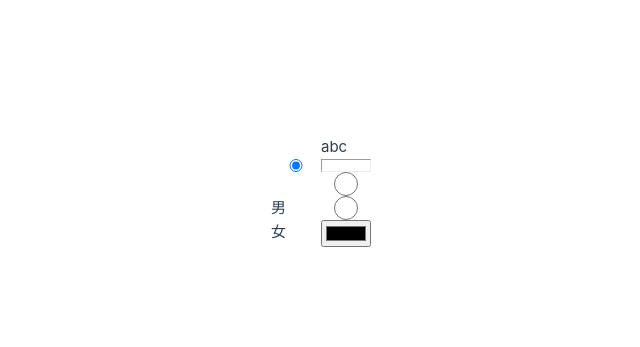
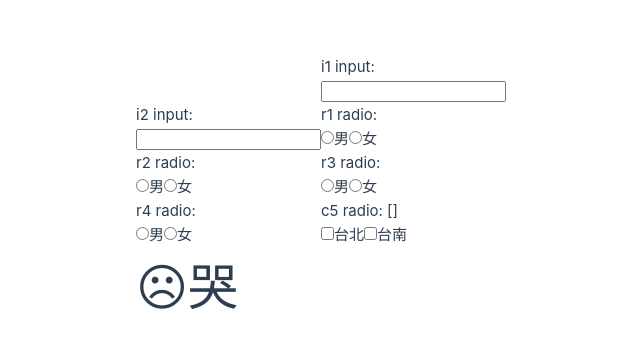
Before and after one commit to airmanxtw/TestVue20250102, a Vue app: page /home11 in a window 1280 px wide. Shown: the part 209-556 px from the top of the page, without its empty margins (319-959 px from the left). Built offline with nearby package versions, Linux system fonts and the light colour scheme.

Commit message:
重構 Home11View 組件，新增多個單選按鈕和文本輸入功能，優化資料綁定與事件處理

```diff
--- a/src/views/Home11View.vue
+++ b/src/views/Home11View.vue
@@ -1,29 +1,51 @@
 <template>
-  {{ r1 }}<br />
-  <input ref="i1" type="radio" @change="radioChange" value="abc" :checked="r1Checked" />
-  <!-- <input type="radio"  value="abc" v-model="r1" /> -->
+  <div>
+    i1 input: {{ i1Value }}<br />
+    <input id="i1" type="text" v-bind:value="i1Value" v-on:change="i1Input">
+  </div>
+  <div>
+    i2 input: {{ i2Value }}<br />
+    <input id="i2" type="text" v-model.lazy="i2Value">
+  </div>
+  <div>
+    r1 radio: {{ r1Value }}<br />
+    <template v-for="item in r1Data" :key="item">
+      <input type="radio" :value="item" :checked="r1Checked(item)" @input="r1Input">{{ item }}
+    </template>
+  </div>
 
-  <hr />
-  {{ selectR1 }}<br />
-  <template v-for="(item, index) in dataR1" :key="index">
-    <input type="radio" :value="item" @input="r1Change(item)" :checked="checkedR1(item)" />
-    {{ item.value }}<br />
-  </template>
+  <div>
+    r2 radio: {{ r2Value }}<br />
+    <template v-for="item in r2Data" :key="item">
+      <input type="radio" :value="item" v-model="r2Value">{{ item }}
+    </template>
+  </div>
 
-  <input type="color" @change="b1Input">
+  <div>
+    r3 radio: {{ r3Value }}<br />
+    <template v-for="item in r3Data" :key="item.key">
+      <input type="radio" :value="item" :checked="r3Checked(item)" @input="r3Input">{{ item.value }}
+    </template>
+  </div>
 
+  <div>
+    r4 radio: {{ r4Value }}<br />
+    <template v-for="item in r4Data" :key="item.key">
+      <input type="radio" :value="item" v-model="r4Value">{{ item.value }}
+    </template>
+  </div>
 
-  <!-- <template v-for="(item, index) in dataC1" :key="index">
-    <input type="checkbox" :value="item" @change="c1Change" :checked="checkedC1(item)">
-    {{ item }}-{{ checkedC1(item) }}<br />
-    <br />
-  </template> -->
+  <div>
+    c5 radio: {{ c5Value }}<br />
+    <template v-for="item in c5Data" :key="item.key">
+      <input type="checkbox" :value="item" v-model="c5Value">{{ item.value }}
+    </template>
+  </div>
 
-  <!-- <template v-for="(item, index) in dataC1" :key="index">
-    <input type="checkbox" :value="item" v-model="selectC1" />
-    {{ item }}<br />
-    <br />
-  </template> -->
+  <div style="font-size: 50px;">
+    ☹哭
+  </div>
+
 
 
 
@@ -31,42 +53,43 @@
 
 </template>
 <script setup lang="ts">
-import { ref, computed } from 'vue';
-const i1 = ref<null | HTMLInputElement>(null);
-const r1 = ref("abc");
-const r1Value = ref("abc");
-const r1Checked = computed(() => r1?.value === r1Value.value);
+import { ref } from 'vue';
 
-const dataC1 = ref<string[]>(["種花", "種樹", "種草"]);
-const selectC1 = ref<string[]>([]);
-
-const checkedC1 = (v: string) => selectC1.value.includes(v);
-
-const c1Change = (e: Event) => {
-  const target = e.target as HTMLInputElement;
-  if (target.checked) {
-    selectC1.value = [...selectC1.value, target.value];
-  } else {
-    selectC1.value = selectC1.value.filter((v) => v !== target.value);
-  }
-};
-
-const dataR1 = ref<KeyValue[]>([{ key: "M", value: "男" }, { key: "F", value: "女" }]);
-const selectR1 = ref<KeyValue | null>(null);
-const checkedR1 = (v: KeyValue) => selectR1.value === v;
-const r1Change = (v: KeyValue) => {
-  selectR1.value = v;
-};
-
-
-const radioChange = (e: Event) => {
-  r1.value = (e.target as HTMLInputElement).value;
+const i1Value = ref<string>("");
+const i1Input = (e: Event) => {
+  i1Value.value = (e.target as HTMLInputElement).value;
 }
 
-const b1Input = (e: Event) => {
-  debugger;
-  console.log(e);
+const i2Value = ref<string>("");
+
+const r1Data = ref<string[]>(["男", "女"]);
+const r1Value = ref<string>("");
+const r1Checked = (v: string) => {
+  return r1Value.value == v;
 }
+const r1Input = (e: Event) => {
+  r1Value.value = (e.target as HTMLInputElement).value;
+}
+
+const r2Data = ref<string[]>(["男", "女"]);
+const r2Value = ref<string>("");
+
+const r3Data = ref<KeyValue[]>([{ key: "M", value: "男" }, { key: "F", value: "女" }]);
+const r3Value = ref<KeyValue | null>(null);
+const r3Input = (e: Event) => {
+  r3Value.value = (e.target as HTMLInputElement).value as unknown as KeyValue;
+}
+
+const r3Checked = (v: KeyValue) => {
+  return r3Value.value?.key === v.key;
+}
+
+const r4Data = ref<KeyValue[]>([{ key: "M", value: "男" }, { key: "F", value: "女" }]);
+const r4Value = ref<KeyValue | null>(null);
+
+const c5Data = ref<KeyValue[]>([{ key: "TP", value: "台北" }, { key: "TN", value: "台南" }]);
+const c5Value = ref<KeyValue[]>([]);
+
 
 
 
```
